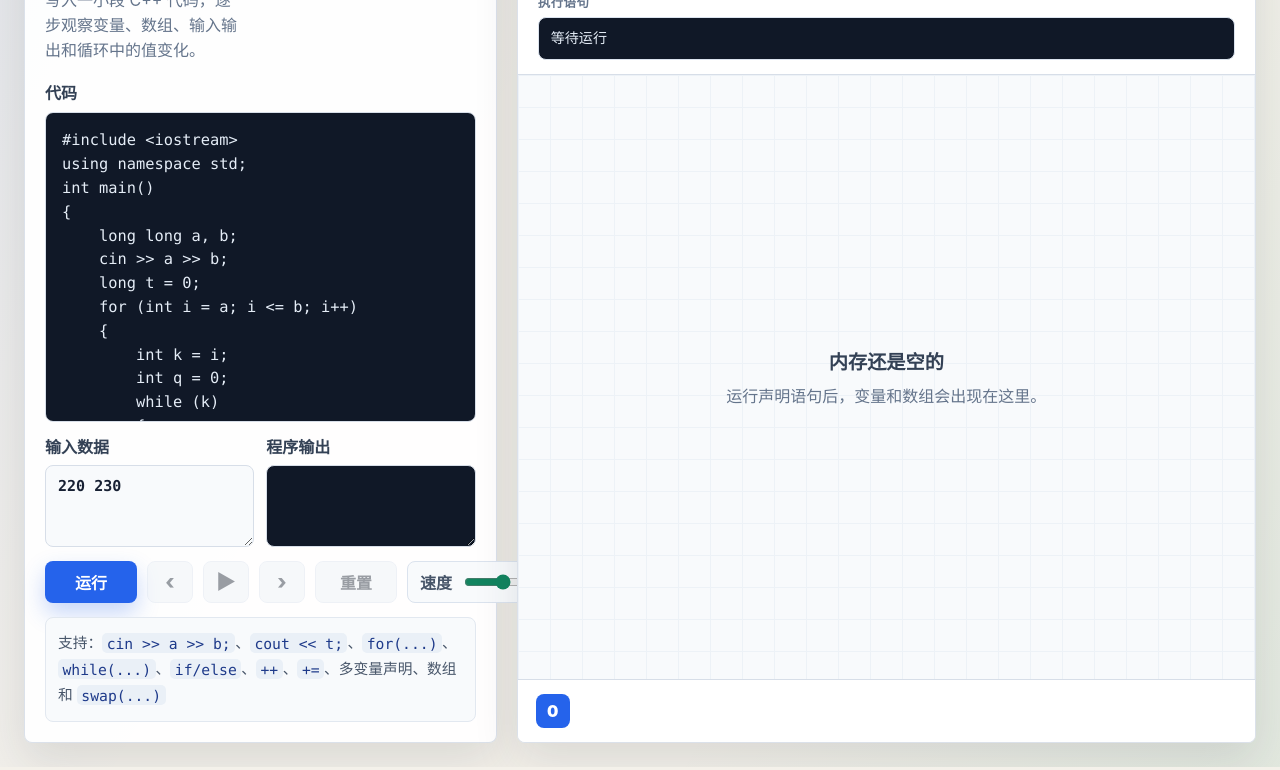
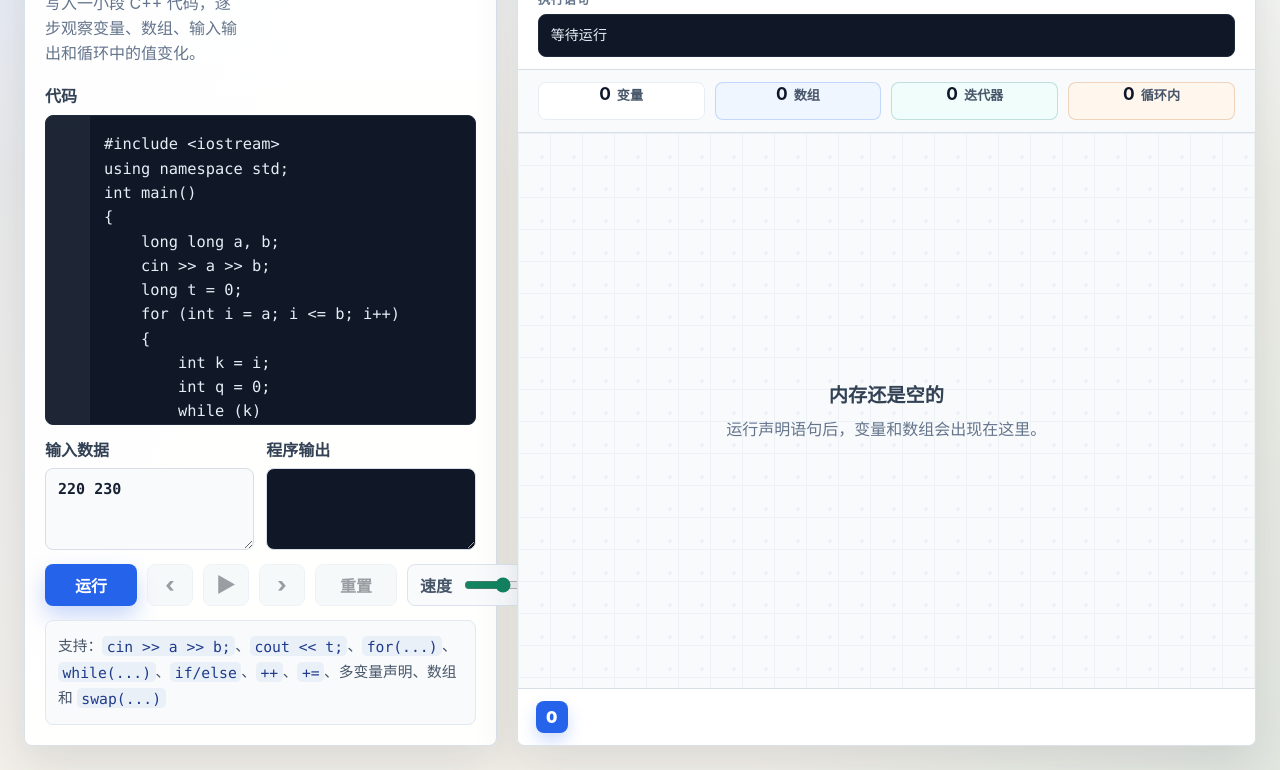
Before and after one commit to 107843099/c-, a plain HTML site: page index.html in a window 1280 px wide. Shown: the part 128-898 px from the top of the page. Drawn offline with Linux system fonts and the light colour scheme.

Commit message:
Polish simulator interface

```diff
--- a/index.html
+++ b/index.html
@@ -67,6 +67,8 @@
             <pre id="currentCode">等待运行</pre>
           </div>
 
+          <div class="memory-overview" id="memoryOverview" aria-label="内存概览"></div>
+
           <div class="stage" id="stage">
             <div class="empty-state">
               <strong>点击“运行”开始</strong>
--- a/script.js
+++ b/script.js
@@ -83,6 +83,7 @@ const stage = document.querySelector("#stage");
 const stepTitle = document.querySelector("#stepTitle");
 const stepCounter = document.querySelector("#stepCounter");
 const currentCode = document.querySelector("#currentCode");
+const memoryOverview = document.querySelector("#memoryOverview");
 const messageBox = document.querySelector("#messageBox");
 const timeline = document.querySelector("#timeline");
 const runButton = document.querySelector("#runButton");
@@ -1192,7 +1193,34 @@ function renderFrame(frame, pendingEvent = null) {
   stepCounter.textContent = `${currentIndex} / ${Math.max(frames.length - 1, 0)}`;
   currentCode.textContent = frame.code || "等待运行";
   outputBox.textContent = frame.state.output ?? "";
+  renderMemoryOverview(symbols);
   renderTimeline();
+}
+
+function renderMemoryOverview(symbols) {
+  const counts = symbols.reduce(
+    (total, symbol) => {
+      if (symbol.kind === "array") total.arrays += 1;
+      if (symbol.kind === "scalar") total.scalars += 1;
+      if (symbol.role === "iterator") total.iterators += 1;
+      if (symbol.role === "loop") total.loopLocals += 1;
+      return total;
+    },
+    { scalars: 0, arrays: 0, iterators: 0, loopLocals: 0 },
+  );
+
+  memoryOverview.innerHTML = "";
+  [
+    ["变量", counts.scalars, "overview-chip scalar-chip"],
+    ["数组", counts.arrays, "overview-chip array-chip"],
+    ["迭代器", counts.iterators, "overview-chip iterator-chip"],
+    ["循环内", counts.loopLocals, "overview-chip loop-chip"],
+  ].forEach(([label, value, className]) => {
+    const chip = document.createElement("span");
+    chip.className = className;
+    chip.innerHTML = `<strong>${value}</strong>${label}`;
+    memoryOverview.append(chip);
+  });
 }
 
 function createMemoryBlock(symbol, pendingEvent) {
--- a/styles.css
+++ b/styles.css
@@ -5,6 +5,7 @@
   --ink: #1e293b;
   --muted: #64748b;
   --line: #d7dee8;
+  --soft-line: #e8edf4;
   --blue: #2563eb;
   --blue-dark: #1d4ed8;
   --green: #12845f;
@@ -27,8 +28,9 @@ body {
   margin: 0;
   min-height: 100vh;
   background:
-    linear-gradient(120deg, rgba(37, 99, 235, 0.08), transparent 36%),
-    linear-gradient(300deg, rgba(18, 132, 95, 0.08), transparent 34%),
+    linear-gradient(120deg, rgba(37, 99, 235, 0.08), transparent 32%),
+    linear-gradient(300deg, rgba(15, 118, 110, 0.08), transparent 30%),
+    linear-gradient(180deg, #f8fafc 0%, transparent 34%),
     var(--bg);
   color: var(--ink);
 }
@@ -66,7 +68,7 @@ button:disabled {
 .editor-pane,
 .visual-pane {
   min-width: 0;
-  background: rgba(255, 255, 255, 0.92);
+  background: rgba(255, 255, 255, 0.94);
   border: 1px solid rgba(215, 222, 232, 0.9);
   border-radius: 8px;
   box-shadow: var(--shadow);
@@ -76,6 +78,7 @@ button:disabled {
   display: flex;
   flex-direction: column;
   padding: 20px;
+  border-top: 4px solid #2563eb;
 }
 
 .pane-header {
@@ -114,6 +117,7 @@ h1 {
   margin: 0;
   font-size: clamp(1.45rem, 2.2vw, 2.2rem);
   line-height: 1.12;
+  letter-spacing: 0;
 }
 
 p {
@@ -133,13 +137,15 @@ p {
   width: 100%;
   min-height: 310px;
   resize: none;
-  padding: 16px;
-  border: 1px solid var(--line);
+  padding: 16px 16px 16px 58px;
+  border: 1px solid #1e293b;
   border-radius: 8px;
-  background: #101827;
+  background:
+    linear-gradient(90deg, rgba(148, 163, 184, 0.1) 0 44px, transparent 44px),
+    #101827;
   color: #e5edf7;
   outline: none;
-  line-height: 1.55;
+  line-height: 1.58;
   tab-size: 2;
   font-family: "SFMono-Regular", Consolas, "Liberation Mono", monospace;
   font-size: 0.96rem;
@@ -236,6 +242,18 @@ p {
   background: #e2eaf5;
 }
 
+.primary-button:not(:disabled):hover,
+.ghost-button:not(:disabled):hover,
+.icon-button:not(:disabled):hover {
+  transform: translateY(-1px);
+}
+
+.primary-button:not(:disabled):active,
+.ghost-button:not(:disabled):active,
+.icon-button:not(:disabled):active {
+  transform: translateY(0);
+}
+
 .icon-button {
   display: grid;
   place-items: center;
@@ -284,8 +302,9 @@ code {
 .visual-pane {
   position: relative;
   display: grid;
-  grid-template-rows: auto auto minmax(420px, 1fr) auto auto;
+  grid-template-rows: auto auto auto minmax(420px, 1fr) auto auto;
   overflow: hidden;
+  border-top: 4px solid #0f766e;
 }
 
 .status-bar {
@@ -293,9 +312,11 @@ code {
   align-items: center;
   justify-content: space-between;
   gap: 16px;
-  padding: 18px 20px;
+  padding: 16px 20px;
   border-bottom: 1px solid var(--line);
-  background: #fbfdff;
+  background:
+    linear-gradient(90deg, rgba(15, 118, 110, 0.08), transparent 48%),
+    #fbfdff;
 }
 
 .status-kicker {
@@ -319,14 +340,15 @@ code {
 #stepCounter {
   flex: 0 0 auto;
   padding: 7px 10px;
+  border: 1px solid #c7d7fe;
   border-radius: 8px;
-  background: #e8f0ff;
+  background: #eef4ff;
   color: #1d4ed8;
   font-weight: 800;
 }
 
 .active-code {
-  padding: 14px 20px;
+  padding: 12px 20px;
   border-bottom: 1px solid var(--line);
   background: #ffffff;
 }
@@ -337,7 +359,7 @@ code {
   margin: 6px 0 0;
   padding: 10px 12px;
   overflow: auto;
-  border: 1px solid #dbe3ee;
+  border: 1px solid #1e293b;
   border-radius: 8px;
   background: #101827;
   color: #e5edf7;
@@ -347,12 +369,57 @@ code {
   line-height: 1.5;
 }
 
+.memory-overview {
+  display: grid;
+  grid-template-columns: repeat(4, minmax(0, 1fr));
+  gap: 10px;
+  padding: 12px 20px;
+  border-bottom: 1px solid var(--line);
+  background: #f8fafc;
+}
+
+.overview-chip {
+  display: flex;
+  align-items: baseline;
+  justify-content: center;
+  gap: 6px;
+  min-width: 0;
+  height: 38px;
+  border: 1px solid var(--soft-line);
+  border-radius: 8px;
+  background: #ffffff;
+  color: #475569;
+  font-size: 0.82rem;
+  font-weight: 800;
+}
+
+.overview-chip strong {
+  color: #0f172a;
+  font-size: 1.08rem;
+}
+
+.array-chip {
+  border-color: rgba(37, 99, 235, 0.22);
+  background: #eff6ff;
+}
+
+.iterator-chip {
+  border-color: rgba(15, 118, 110, 0.22);
+  background: #f0fdfa;
+}
+
+.loop-chip {
+  border-color: rgba(180, 83, 9, 0.22);
+  background: #fff7ed;
+}
+
 .stage {
   position: relative;
   min-height: 460px;
   padding: 20px;
   overflow: auto;
   background:
+    radial-gradient(circle at 24px 24px, rgba(37, 99, 235, 0.06) 2px, transparent 2px),
     linear-gradient(#edf2f7 1px, transparent 1px),
     linear-gradient(90deg, #edf2f7 1px, transparent 1px),
     #f8fafc;
@@ -383,10 +450,10 @@ code {
 
 .memory-block {
   min-width: 0;
-  border: 1px solid #d8e1ed;
+  border: 1px solid #d6dfeb;
   border-radius: 8px;
   background: rgba(255, 255, 255, 0.94);
-  box-shadow: 0 8px 18px rgba(30, 41, 59, 0.07);
+  box-shadow: 0 10px 22px rgba(30, 41, 59, 0.07);
   overflow: hidden;
 }
 
@@ -409,9 +476,10 @@ code {
   align-items: center;
   justify-content: space-between;
   gap: 10px;
-  padding: 10px 12px;
+  padding: 11px 12px;
   border-bottom: 1px solid #e2e8f0;
-  background: #fff;
+  background:
+    linear-gradient(180deg, rgba(248, 250, 252, 0.9), rgba(255, 255, 255, 0.98));
 }
 
 .block-title strong {
@@ -459,11 +527,13 @@ code {
 
 .array-body {
   display: flex;
-  gap: 8px;
+  gap: 0;
   align-items: stretch;
-  padding: 14px;
+  padding: 16px;
   overflow-x: auto;
   scrollbar-width: thin;
+  background:
+    linear-gradient(180deg, #f8fafc, #ffffff);
 }
 
 .cell {
@@ -484,6 +554,17 @@ code {
 .array-body .cell {
   flex: 0 0 74px;
   min-height: 70px;
+  border-radius: 0;
+  border-right-width: 0;
+}
+
+.array-body .cell:first-child {
+  border-radius: 8px 0 0 8px;
+}
+
+.array-body .cell:last-child {
+  border-radius: 0 8px 8px 0;
+  border-right-width: 2px;
 }
 
 .scalar-body .cell {
@@ -515,7 +596,7 @@ code {
   overflow-wrap: anywhere;
   color: #0f172a;
   font-family: "SFMono-Regular", Consolas, "Liberation Mono", monospace;
-  font-size: clamp(1.05rem, 2vw, 1.35rem);
+  font-size: 1.28rem;
   font-weight: 900;
 }
 
@@ -532,8 +613,8 @@ code {
 
 .timeline {
   display: flex;
-  gap: 8px;
-  padding: 14px 18px;
+  gap: 6px;
+  padding: 12px 18px;
   overflow-x: auto;
   border-top: 1px solid var(--line);
   background: #ffffff;
@@ -541,8 +622,8 @@ code {
 
 .timeline button {
   flex: 0 0 auto;
-  width: 34px;
-  height: 34px;
+  width: 32px;
+  height: 32px;
   border-radius: 8px;
   background: #edf2f7;
   color: #475569;
@@ -552,6 +633,7 @@ code {
 .timeline button.active {
   background: var(--blue);
   color: white;
+  box-shadow: 0 8px 16px rgba(37, 99, 235, 0.22);
 }
 
 .timeline-gap {
@@ -630,7 +712,7 @@ code {
   }
 
   .visual-pane {
-    grid-template-rows: auto auto minmax(420px, 60vh) auto auto;
+    grid-template-rows: auto auto auto minmax(420px, 60vh) auto auto;
   }
 }
 
@@ -648,6 +730,10 @@ code {
 
   .control-grid {
     grid-template-columns: repeat(4, 1fr);
+  }
+
+  .memory-overview {
+    grid-template-columns: repeat(2, minmax(0, 1fr));
   }
 
   .io-grid {
```
